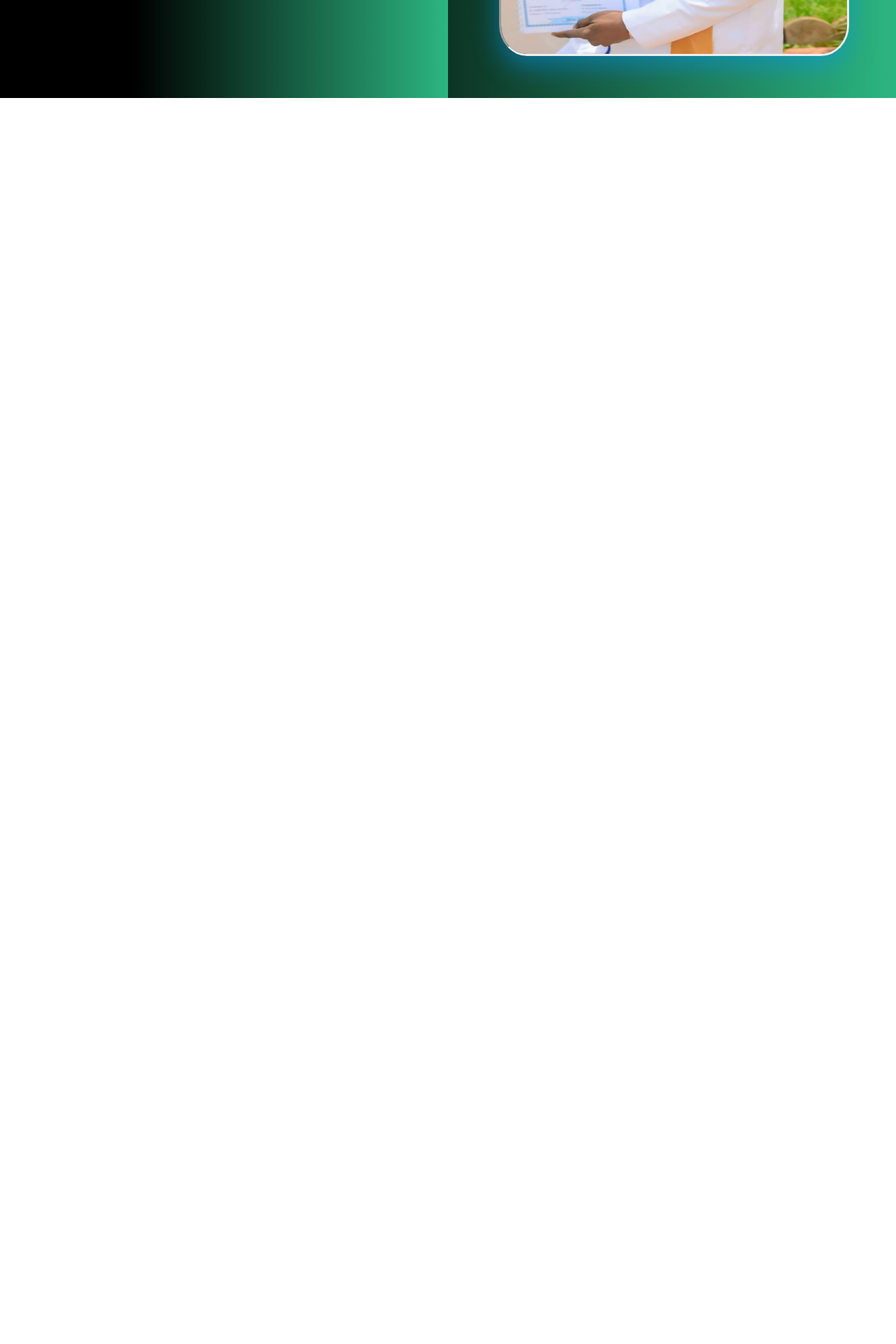
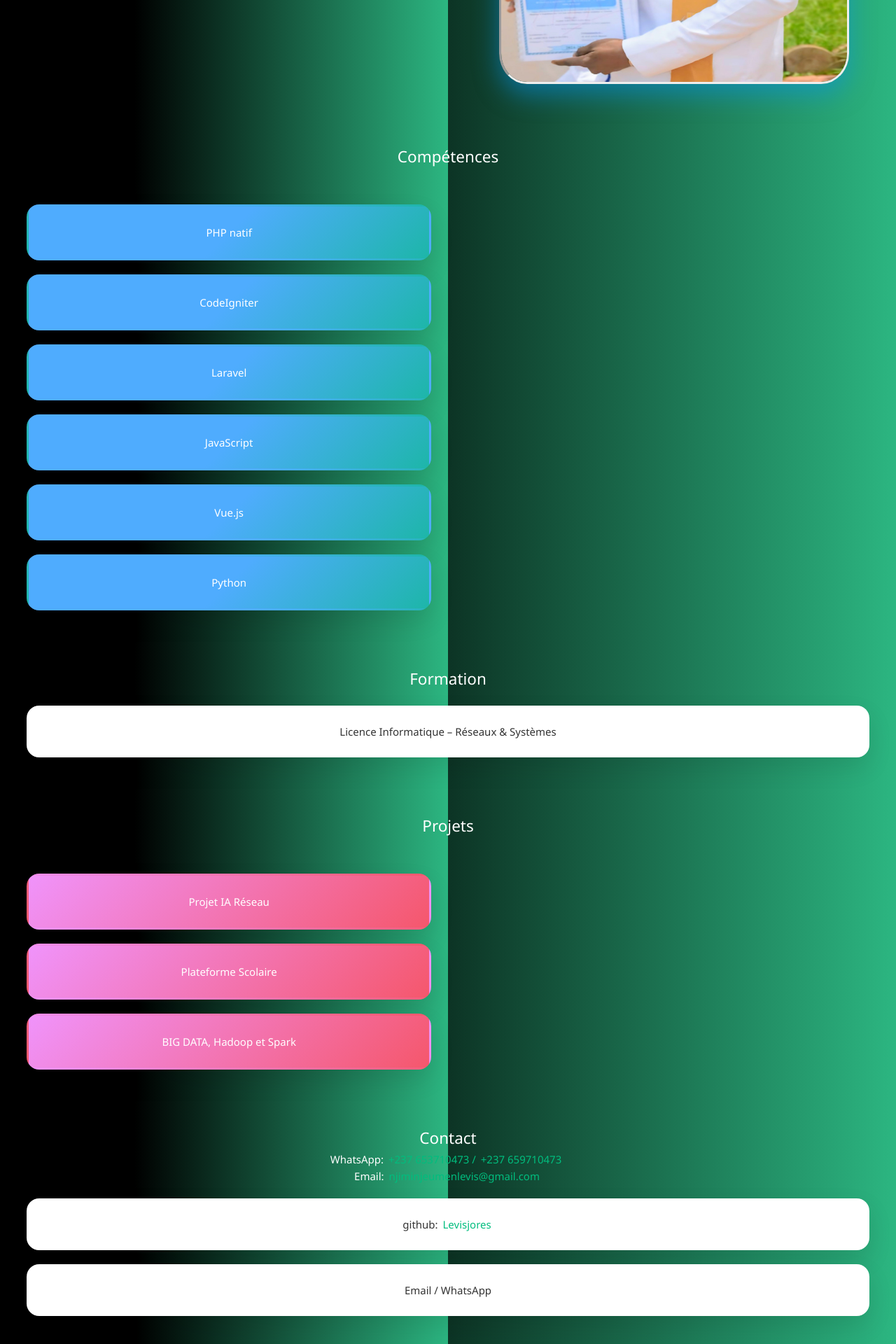
Before and after one commit to Levisjores/tech-portfolio, a Vue app: page / in a window 1280 px wide. Shown: the part 660-2580 px from the top of the page at 70% size. Before the commit the page ends 800 px from the top, so only its background shows below. Built offline with nearby package versions, Linux system fonts and the light colour scheme.

Commit message:
version scrolable

```diff
--- a/src/App.vue
+++ b/src/App.vue
@@ -19,7 +19,7 @@
 
     <!-- CONTENU -->
     <main class="main">
-      <section v-if="activeTab==='about'" class="section">
+      <section id="about" class="section">
         <div class="content-box fade-in">
           <h1>Salut, moi c’est NJIMI NJEUMEN Levis Jores</h1>
           <p class="subtitle">Développeur Web • Ingénieur Réseau</p>
@@ -45,7 +45,7 @@
         </div>
       </section>
 
-      <section v-if="activeTab==='skills'" class="section">
+      <section id="skills" class="section">
         <div class="content-box fade-in">
           <h1>Compétences</h1>
           <div class="skills-container">
@@ -85,14 +85,14 @@
         </div>
       </section>
 
-      <section v-if="activeTab==='education'" class="section">
+      <section id="education" class="section">
         <div class="content-box fade-in">
           <h1>Formation</h1>
           <div class="card">Licence Informatique – Réseaux & Systèmes</div>
         </div>
       </section>
 
-      <section v-if="activeTab==='projects'" class="section">
+      <section id="projects" class="section">
         <div class="content-box fade-in">
           <h1>Projets</h1>
           <div class="projects-container">
@@ -128,7 +128,7 @@
         </div>
       </section>
 
-      <section v-if="activeTab==='contact'" class="section">
+      <section id="contact" class="section">
         <div class="content-box fade-in" style="display: inline;">
           <h1> Contact</h1>
           <div class="skills" >
@@ -169,29 +169,35 @@ const animationKey = ref(0);
 const projects = [
   {
     name: 'Projet IA Réseau',
-    description: 'Une application intelligente pour l\'analyse et la visualisation des réseaux informatiques avec IA.',
-    technologies: ['Python', 'TensorFlow', 'Vue.js', 'Node.js'],
-    date: 'Janvier 2024'
+    description: 'Une application intelligente pour l\'analyse du trafic réseau, et l\'optimisation du routage grace à un algorithme d\'IA.',
+    technologies: ['Python', 'Matplotlib', 'Numpy', 'Pandas', 'Scikit-learn', 'TKinter'],
+    date: 'Juin - Septembre 2025'
   },
   {
     name: 'Plateforme Scolaire',
-    description: 'Plateforme complète de gestion scolaire avec tableau de bord et suivi des étudiants.',
-    technologies: ['Vue.js', 'Firebase', 'Tailwind CSS'],
+    description: 'Plateforme complète de gestion complète d\'universités et écoles de formation avec tableau de bord et suivi des étudiants.',
+    technologies: ['HTML/CSS', 'MYSQL', 'PHP', 'CodeIgniter'],
     date: 'Novembre 2023'
   },
   {
-    name: 'Chat en Temps Réel',
-    description: 'Application de messagerie instantanée avec support des vidéos et partage de fichiers.',
-    technologies: ['WebSocket', 'React', 'Express.js'],
-    date: 'Septembre 2023'
+    name: 'BIG DATA, Hadoop et Spark',
+    description: 'Déploiement d\'un cluster à trois nœuds Hadoop avec Spark pour le traitement et l\'analyse de données massives.',
+    technologies: ['Hadoop', 'Spark', 'Python'],
+    date: 'Avril 2025'
   },
 ];
 
 const selectedProject = ref(null);
 
 function changeTab(tab) {
-  activeTab.value = tab
   menuOpen.value = false
+  // Scroll vers la section avec un délai pour fermer le menu d'abord
+  setTimeout(() => {
+    const element = document.getElementById(tab)
+    if (element) {
+      element.scrollIntoView({ behavior: 'smooth' })
+    }
+  }, 100)
 }
 
 const selectSkill = (skill) => {
@@ -278,20 +284,24 @@ const selectProject = (project) => {
   display: none;
   font-size: 1.6em;
   cursor: pointer;
+  scroll-behavior: smooth;
 }
 
 /* MAIN */
 .main {
   padding-top: 100px;
   width: 100%;
+  scroll-behavior: smooth;
 }
 
 /* SECTION PREND TOUTE LA LARGEUR */
 .section {
   width: 100%;
-  padding: 0px 0%;
+  padding: 40px 0%;
   display: flex;
   justify-content: center;
+  min-height: auto;
+  scroll-margin-top: 100px;
 }
 
 
```
